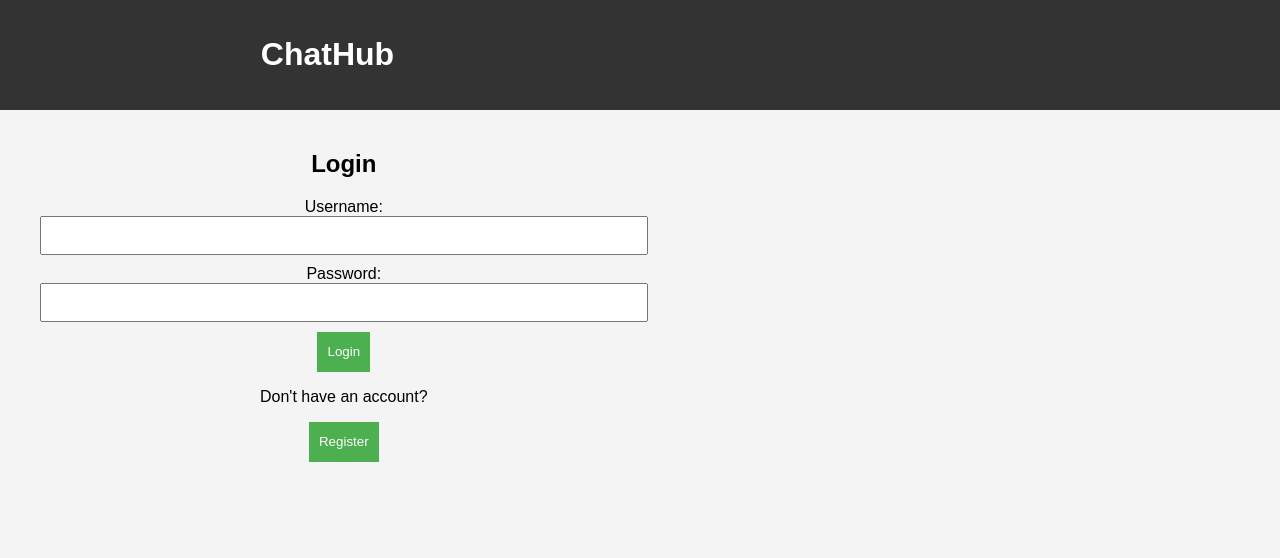
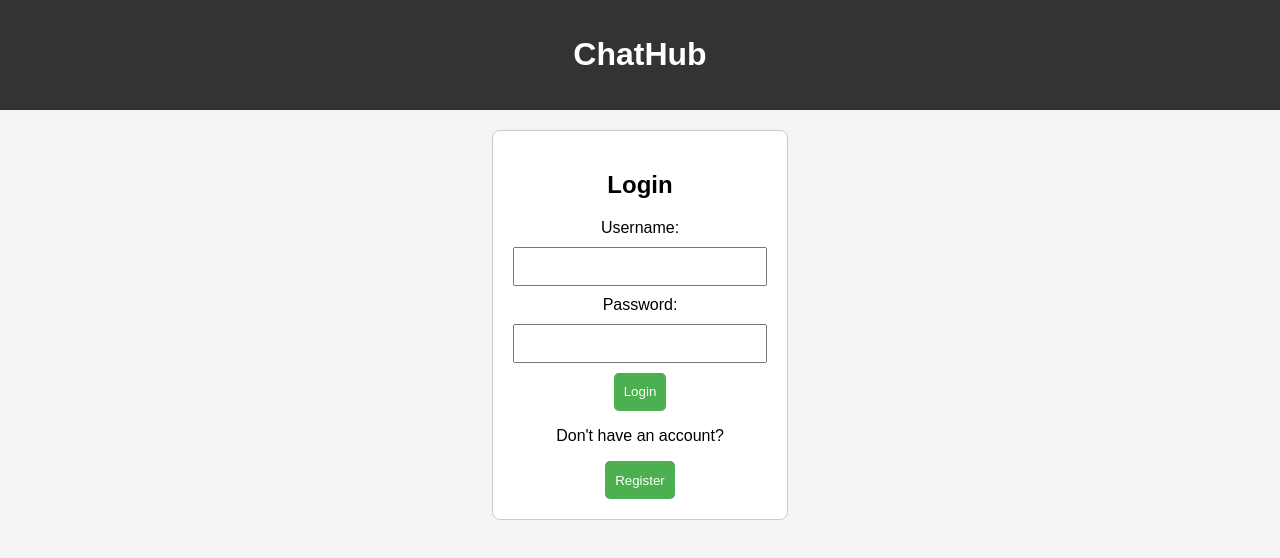
Before and after one commit to samuhiltunen/ChatHub, a React (Create React App) app in the folder frontend/app/: page / in a window 1280 px wide. Shown: the top 558 px of the page. Built offline with nearby package versions, Linux system fonts and the light colour scheme.

Commit message:
css fixes

```diff
--- a/frontend/app/src/components/Login.js
+++ b/frontend/app/src/components/Login.js
@@ -1,14 +1,16 @@
-import React from 'react'
-import { Link } from 'react-router-dom'
-import '../css/main.css'
+import React from "react";
+import { Link } from "react-router-dom";
+import "../css/login.css";
 
 export default function login() {
   return (
     <>
+      <div className="header-container">
         <header>
           <h1>ChatHub</h1>
         </header>
-            <section>
+      </div>
+      <section className="login-section">
         <form>
           <h2>Login</h2>
           <label htmlFor="username">Username:</label>
@@ -16,17 +18,14 @@ export default function login() {
           <label htmlFor="password">Password:</label>
           <input type="password" id="password" name="password" required="" />
           <button type="button">Login</button>
-                    <div className='register-btn-container'>
+          <div className="register-btn-container">
             <p>Don't have an account?</p>
             <Link to="/register">
               <button>Register</button>
             </Link>
           </div>
-
         </form>
-
       </section>
     </>
-
-    )
+  );
 }
--- a/frontend/app/src/components/Register.js
+++ b/frontend/app/src/components/Register.js
@@ -1,12 +1,15 @@
-import React from 'react'
+import React from "react";
+import "../css/register.css";
 
 export default function Register() {
   return (
     <>
-      <header>
-        <h1>ChatHub</h1>
-      </header>
-      <section>
+      <div className="header-container">
+        <header>
+          <h1>ChatHub</h1>
+        </header>
+      </div>
+      <section className="register-section">
         <form>
           <h2>Register</h2>
           <label htmlFor="username">Username:</label>
@@ -28,6 +31,5 @@ export default function Register() {
         </form>
       </section>
     </>
-
-  )
+  );
 }
--- a/frontend/app/src/css/login.css
+++ b/frontend/app/src/css/login.css
@@ -5,18 +5,20 @@ body {
     background-color: #f4f4f4;
 }
 
-header {
-    text-align: center;
+.header-container header {
+    display: flex;
+    justify-content: center;
+    align-items: center;
     padding: 15px;
     background-color: #333;
     color: #fff;
 }
 
-section {
+.login-section {
     display: flex;
     justify-content: center;
     align-items: center;
-    height: 100vh;
+    height: auto;
 }
 
 form {
@@ -39,14 +41,7 @@ input {
     box-sizing: border-box;
 }
 
-button {
-    background-color: #4CAF50;
-    color: #fff;
-    padding: 10px;
-    border: none;
-    border-radius: 5px;
-    cursor: pointer;
-}
+
 
 button:hover {
     background-color: #45a049;
--- a/frontend/app/src/css/main.css
+++ b/frontend/app/src/css/main.css
@@ -82,12 +82,13 @@ input[type="password"] {
 }
 
 button {
-    padding: 10px;
     background-color: #4CAF50;
     color: #fff;
+    padding: 10px;
     border: none;
+    border-radius: 5px;
     cursor: pointer;
-    height: 2.5rem;
+    height: 2.4rem;
 }
 
 button:hover {
--- a/frontend/app/src/css/register.css
+++ b/frontend/app/src/css/register.css
@@ -5,18 +5,20 @@ body {
     background-color: #f4f4f4;
 }
 
-header {
-    text-align: center;
+.header-container header {
+    display: flex;
+    justify-content: center;
+    align-items: center;
     padding: 15px;
     background-color: #333;
     color: #fff;
 }
 
-section {
+.register-section {
     display: flex;
     justify-content: center;
     align-items: center;
-    height: 100vh;
+    height: auto;
 }
 
 form {
```
Lines whose indentation alone changed are shown as unchanged.
